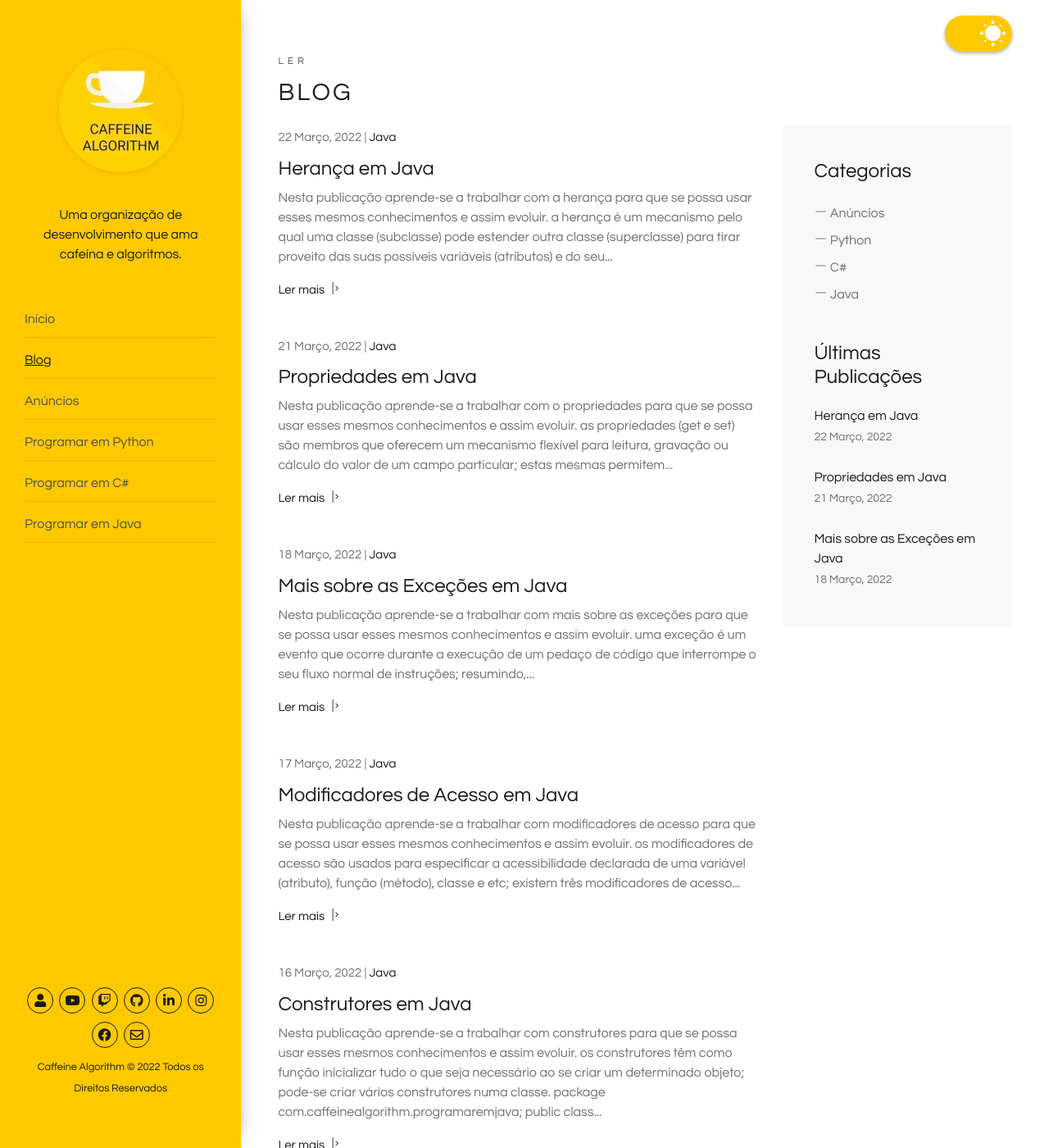
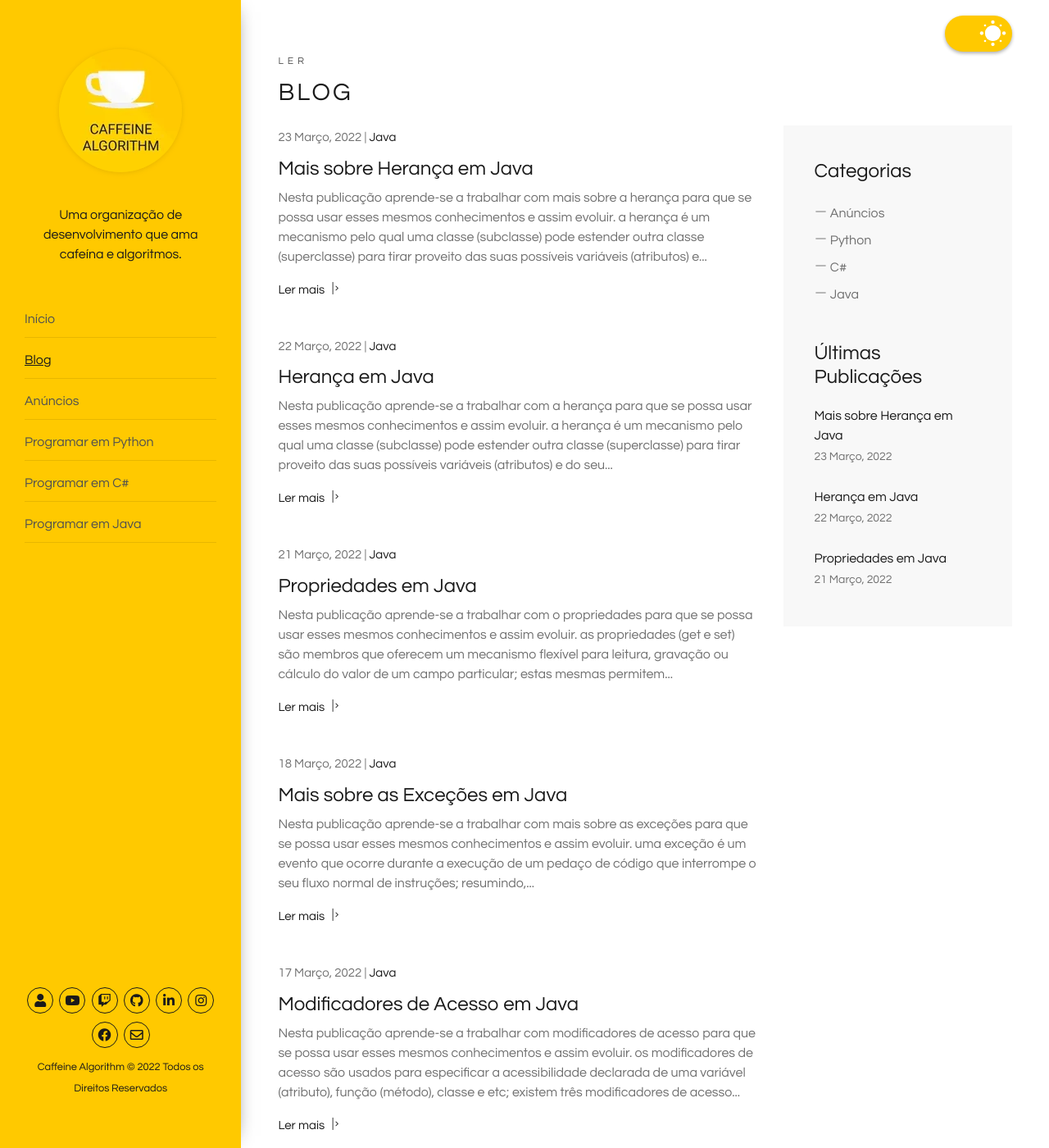
Before and after one commit to caffeinealgorithm/caffeinealgorithm.github.io, a Jekyll site: the page built from blog/index.html, in a window 1280 px wide and 1400 px high. Shown: the whole window at 82% size. Built offline with Jekyll 4.4.1, drawn with Linux system fonts in a browser that asks for light colours; the list of posts is cut into pages by our own code; some of the changed text lies outside the part shown.

Commit message:
Add 34º episode of the Java programming series

````diff
--- /dev/null
+++ b/_posts/2022-03-23-mais-sobre-a-heranca-em-java.md
@@ -0,0 +1,64 @@
+---
+layout: post
+excerpt: Blog
+title: 'Mais sobre Herança em Java'
+description: 'Descobre como se trabalha com mais sobre a herança na linguagem de programação Java. Obtém respostas às tuas dúvidas com a teoria e os exemplos apresentados.'
+keywords: 'java, herança, publicação'
+date: 2022-03-23
+categories: [Java]
+---
+
+Nesta publicação aprende-se a trabalhar com mais sobre a herança para que se possa usar esses mesmos conhecimentos e assim evoluir.
+
+- a herança é um mecanismo pelo qual uma classe (subclasse) pode estender outra classe (superclasse) para tirar proveito das suas possíveis variáveis (atributos) e do seu comportamento (métodos);
+- uma classe só pode herdar de apenas uma classe;
+- o override faz com que se seja possível estender ou modificar a implementação de um método herdado, propriedade ou evento abstract (vamos falar sobre o que é que é o abstract num próximo vídeo).
+
+```java
+package com.caffeinealgorithm.programaremjava;
+
+public class MaisSobreAHeranca {
+  public void Run() {
+    var pessoa = new Filho();
+    pessoa.informacao();
+    pessoa.comidaPreferida();
+
+    /*
+      Nome: Nelson Silva
+      Idade: 25
+      A minha comida preferida é lasanha.
+    */
+  }
+}
+
+class Pai {
+  protected String ultimoNome = "Silva";
+
+  public void comidaPreferida() {
+    System.out.println("A minha comida preferida é arroz de marisco.");
+  }
+}
+
+class Filho extends Pai {
+  private String primeiroNome = "Nelson";
+  private int idade = 25;
+
+  public void informacao() {
+    System.out.printf("Nome: %s %s\n", primeiroNome, ultimoNome);
+    System.out.printf("Idade: %d\n", idade);
+  }
+
+  @Override
+  public void comidaPreferida() {
+    System.out.println("A minha comida preferida é lasanha.");
+  }
+}
+```
+
+<div class="video-container">
+  <iframe src="https://www.youtube.com/embed/ae31OWVVtNw" frameborder="0" allowfullscreen></iframe>
+</div>
+
+Não te esqueças de [assistir ao vídeo](https://youtu.be/ae31OWVVtNw){:target="\_blank"} e podes sempre ler esta publicação [em inglês](https://nelsonsilvadev.com/blog/20220323/more-about-inheritance-in-java/){:target="\_blank"}.
+
+### _Happy coding!_
--- a/index.html
+++ b/index.html
@@ -76,7 +76,7 @@
       </div>
 
       <div class="row">
-        {% for video in site.java %} {% if video.id == "/java/33" %}
+        {% for video in site.java %} {% if video.id == "/java/34" %}
         <div class="col-xs-12 col-sm-3 col-sm-6 col-lg-6 col-xl-3">
           <a
             href="https://www.youtube.com/embed/{{ video.custom_id }}"
````
Also changed, not shown: _java/34.md (added, +5 -0 lines), assets/img/playlists/java/34.png (added), assets/img/playlists/java/34.webp (added).
